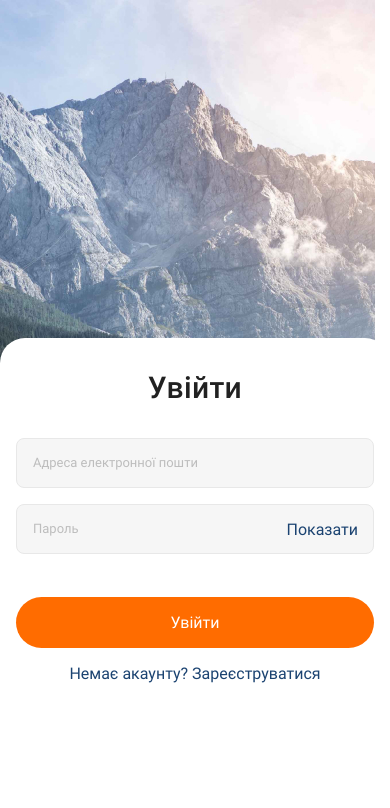
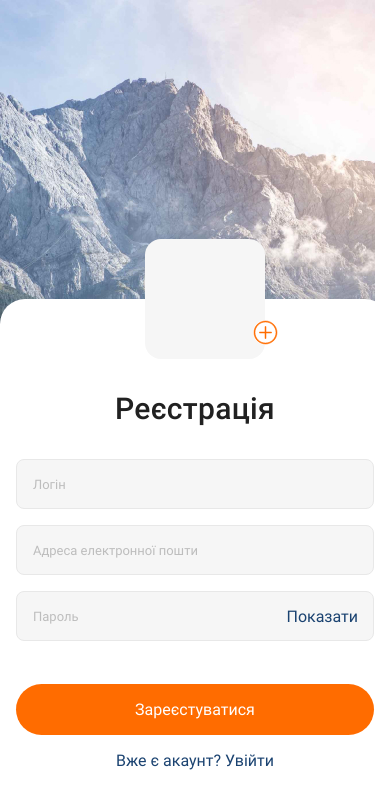
Before and after one commit to Anna-Voronina/react-native-project, a React Native app: screen / in a window 390 px wide. Shown: the top 808 px of the page. Built offline with nearby package versions, Linux system fonts and the light colour scheme.

Commit message:
add keyboard settings

```diff
--- a/App.js
+++ b/App.js
@@ -3,7 +3,7 @@ import { ImageBackground, StyleSheet, View } from "react-native";
 import { useFonts } from "expo-font";
 import BgImg from "./assets/images/background.jpg";
 import { RegisterScreen } from "./Screens/RegisterScreen";
-import { LoginScreen } from "./screens/LoginScreen";
+import { LoginScreen } from "./Screens/LoginScreen";
 
 export default function App() {
   const [fontsLoaded, error] = useFonts({
@@ -19,8 +19,8 @@ export default function App() {
   return (
     <View style={styles.container}>
       <ImageBackground source={BgImg} style={styles.bgImage}>
-        {/* <RegisterScreen /> */}
-        <LoginScreen />
+        <RegisterScreen />
+        {/* <LoginScreen /> */}
       </ImageBackground>
       <StatusBar style="auto" />
     </View>
--- a/Screens/LoginScreen.jsx
+++ b/Screens/LoginScreen.jsx
@@ -1,19 +1,31 @@
-import { StyleSheet, View } from "react-native";
+import { StyleSheet, View, KeyboardAvoidingView } from "react-native";
 import { Input } from "../components/Input";
 import { ConfirmBtn } from "../components/ConfirmBtn";
 import { Redirect } from "../components/Redirect";
 import { AuthTitle } from "../components/AuthTitle";
 import { Password } from "../components/Password";
+import useKeyboardVisibility from "../hooks/useKeyboardVisibility";
 import { Border, Color } from "../styles/globalStyles";
 
 export const LoginScreen = () => {
+  const [isKeyboardVisible, setIsKeyboardVisible] = useKeyboardVisibility();
+
   return (
     <View style={styles.container}>
       <AuthTitle title="Увійти" />
-      <View style={styles.inputContainer}>
-        <Input placeholder="Адреса електронної пошти" />
-        <Password />
-      </View>
+      <KeyboardAvoidingView
+        behavior={Platform.OS == "ios" ? "padding" : "height"}
+      >
+        <View
+          style={{
+            ...styles.inputContainer,
+            marginBottom: isKeyboardVisible ? 75 : 43,
+          }}
+        >
+          <Input placeholder="Адреса електронної пошти" />
+          <Password />
+        </View>
+      </KeyboardAvoidingView>
       <ConfirmBtn title="Увійти" />
       <Redirect firstPart="Немає акаунту?" secondPart="Зареєструватися" />
     </View>
@@ -23,17 +35,15 @@ export const LoginScreen = () => {
 const styles = StyleSheet.create({
   container: {
     position: "relative",
-    height: "60%",
     paddingHorizontal: 16,
     paddingTop: 32,
-    paddingBottom: 32,
+    paddingBottom: 120,
     backgroundColor: Color.white,
     borderTopRightRadius: Border.m,
     borderTopLeftRadius: Border.m,
   },
   inputContainer: {
     rowGap: 16,
-    marginBottom: 43,
   },
   passwordContainer: {
     position: "relative",
--- a/Screens/RegisterScreen.jsx
+++ b/Screens/RegisterScreen.jsx
@@ -1,22 +1,15 @@
-import { useState } from "react";
-import {
-  View,
-  StyleSheet,
-  Text,
-  Pressable,
-  KeyboardAvoidingView,
-  Platform,
-} from "react-native";
+import { View, StyleSheet, KeyboardAvoidingView, Platform } from "react-native";
 import { PlusIcon } from "../components/icons/PlusIcon";
 import { AuthTitle } from "../components/AuthTitle";
 import { Input } from "../components/Input";
 import { ConfirmBtn } from "../components/ConfirmBtn";
 import { Redirect } from "../components/Redirect";
-import { Color, Border, FontFamily, FontSize } from "../styles/globalStyles";
 import { Password } from "../components/Password";
+import useKeyboardVisibility from "../hooks/useKeyboardVisibility";
+import { Color, Border } from "../styles/globalStyles";
 
 export const RegisterScreen = () => {
-  const [isKeyboardOpen, setIsKeyboardOpen] = useState(false);
+  const [isKeyboardVisible, setIsKeyboardVisible] = useKeyboardVisibility();
 
   return (
     <View style={styles.container}>
@@ -27,7 +20,12 @@ export const RegisterScreen = () => {
       <KeyboardAvoidingView
         behavior={Platform.OS == "ios" ? "padding" : "height"}
       >
-        <View style={styles.inputContainer}>
+        <View
+          style={{
+            ...styles.inputContainer,
+            marginBottom: isKeyboardVisible ? 100 : 43,
+          }}
+        >
           <Input placeholder="Логін" />
           <Input placeholder="Адреса електронної пошти" />
           <Password />
@@ -42,7 +40,6 @@ export const RegisterScreen = () => {
 const styles = StyleSheet.create({
   container: {
     position: "relative",
-    height: "70%",
     paddingHorizontal: 16,
     paddingTop: 92,
     paddingBottom: 74,
@@ -69,6 +66,5 @@ const styles = StyleSheet.create({
   },
   inputContainer: {
     rowGap: 16,
-    marginBottom: 43,
   },
 });
--- a/app.json
+++ b/app.json
@@ -19,7 +19,8 @@
       "adaptiveIcon": {
         "foregroundImage": "./assets/adaptive-icon.png",
         "backgroundColor": "#ffffff"
-      }
+      },
+      "softwareKeyboardLayoutMode": "pan"
     },
     "web": {
       "favicon": "./assets/favicon.png"
--- a/components/Password.jsx
+++ b/components/Password.jsx
@@ -2,7 +2,7 @@ import { Pressable, StyleSheet, Text, View } from "react-native";
 import { Input } from "./Input";
 import { Color, FontFamily, FontSize } from "../styles/globalStyles";
 
-export const Password = ({ onFocus }) => {
+export const Password = () => {
   return (
     <View style={styles.passwordContainer}>
       <Input placeholder="Пароль" />
--- /dev/null
+++ b/hooks/useKeyboardVisibility.js
@@ -0,0 +1,34 @@
+import { useState, useEffect } from "react";
+import { Keyboard } from "react-native";
+
+const useKeyboardVisibility = () => {
+  const [isKeyboardVisible, setIsKeyboardVisible] = useState(false);
+
+  const handleKeyboardShow = () => {
+    setIsKeyboardVisible(true);
+  };
+
+  const handleKeyboardHide = () => {
+    setIsKeyboardVisible(false);
+  };
+
+  useEffect(() => {
+    const keyboardDidShowListener = Keyboard.addListener(
+      "keyboardDidShow",
+      handleKeyboardShow
+    );
+    const keyboardDidHideListener = Keyboard.addListener(
+      "keyboardDidHide",
+      handleKeyboardHide
+    );
+
+    return () => {
+      keyboardDidShowListener.remove();
+      keyboardDidHideListener.remove();
+    };
+  }, []);
+
+  return [isKeyboardVisible, setIsKeyboardVisible];
+};
+
+export default useKeyboardVisibility;
```
